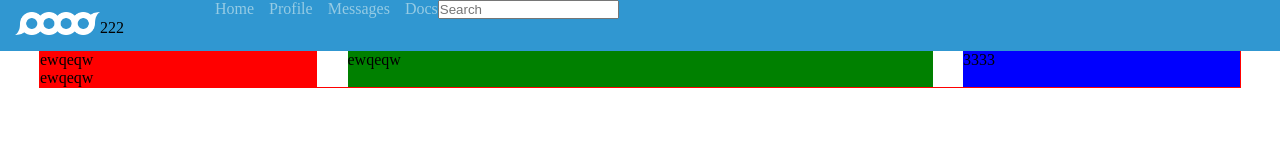
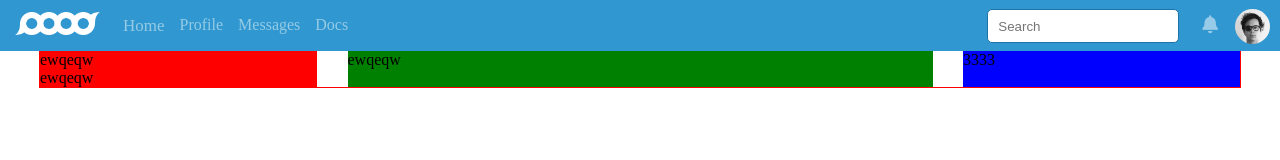
Before and after one commit to SvetaKan1981/Dave, a plain HTML site: page index.html in a window 1280 px wide. Drawn offline with Linux system fonts and the light colour scheme.

Commit message:
headerfoto

```diff
--- a/css/style.css
+++ b/css/style.css
@@ -23,8 +23,8 @@
             width: 85px;
             height: 23px;
             margin-left: 15px;
-            padding-top: 12px;
-            padding-bottom:12px;
+            margin-top: 12px;
+            margin-bottom:12px;
             float: left;
         }
         #headerlogo a {
@@ -34,11 +34,14 @@
             height: 100%;
         }
     /* #headermenu */
+    #headermenu {
+
+    }
         #headermenu .nav li {
     		list-style-type: none;
-    		display: block;
             float: left;
             margin-left: 15px;
+            margin-top: 16px;
         }
 
     	#headermenu li a {
@@ -46,35 +49,53 @@
     		text-align: center;
     		text-decoration: none;
     		color:#95CBE4;
+
     	}
 
-    	#headermenu li a:hover {
+    	#headermenu ul li a:hover {
             text-decoration: none;
             color: #ffffff;
             opacity: 0.5;
         }
 
         #headermenu li.activ {
-            padding-left: 100px;
+            margin-left: 23px;
+            margin-top: 16px;
+            font-size: 17px;
             color: #ffffff;
         }
 
-        #headermenu input {
-            float: right;
+    /* #headerinput */
+        #headerinput #id1{
             width: 180px;
             height: 32px;
+            float: right;
+            margin-right: 23px;
+            margin-top: 9px;
+            border: 1px solid #1C73A5;
+            border-radius: 5px;
+            padding-left: 10px;
+        }
+    /* #headerbell */
+        #headerbell{
+            float: right;
+            margin-right: 17px;
+            margin-top: 15px;
         }
 
-        #headermenu input:focus {
-            border: 1px solid grey;
-    	    box-shadow: 0px 0px 3px grey;
+        #headerbell i{
+            color: #98CBE8;
+            font-size: 18px;
         }
 
-    /* #headerinput */
-
-    /* #headerbell */
-
     /* #headerphoto */
+        #headerphoto #photoimg{
+            width: 35px;
+            float: right;
+            border-radius: 50%;
+            margin-right: 10px;
+            margin-top: 9px;
+        }
 
 /* #reserveheader */
     #reserveheader {
--- a/index.html
+++ b/index.html
@@ -7,6 +7,7 @@
     <meta name="author" content="Кан Светлана">
     <title>Dave</title>
     <link rel="stylesheet" href="css/style.css">
+    <link rel="stylesheet" href="https://use.fontawesome.com/releases/v5.7.1/css/all.css" integrity="sha384-fnmOCqbTlWIlj8LyTjo7mOUStjsKC4pOpQbqyi7RrhN7udi9RwhKkMHpvLbHG9Sr" crossorigin="anonymous">
 </head>
 <body>
 <div id="header">
@@ -22,14 +23,14 @@
                 <li><a href="#">Docs</a></li>
             </ul>
         </div>
+        <div id="headerphoto">
+            <a href="#"><img src="img/avatar-dhg.png" width="35" height="35" id="photoimg"></a>
+        </div>
+        <div id="headerbell">
+            <i class="fas fa-bell"></i>
+        </div>
         <div id="headerinput">
             <input type="text" placeholder="Search" id="id1">
-        </div>
-        <div id="headerbell">
-
-        </div>
-        <div id="headerphoto">
-            222
         </div>
         <div class="clear">
         </div>
```
Also changed, not shown: img/avatar-dhg (2).png (deleted).
